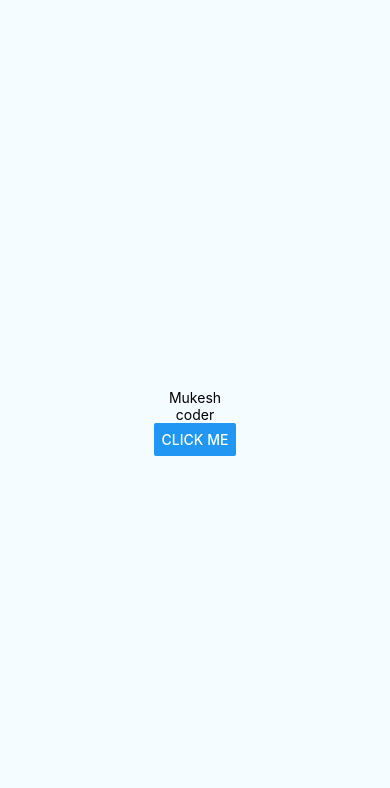
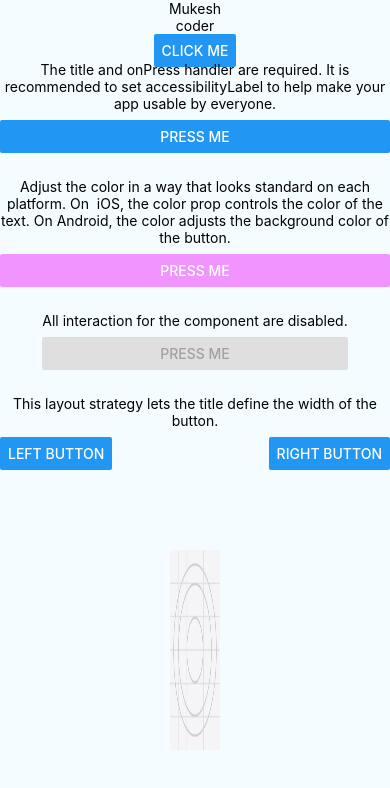
Before and after one commit to Nitesh-Singh-5/Learning-React-Native, a React Native app: screen / in a window 390 px wide. Shown: the top 788 px of the page. Built offline with nearby package versions, Linux system fonts and the light colour scheme.

Commit message:
Learning Image Component in React-Native

```diff
--- a/App.js
+++ b/App.js
@@ -1,6 +1,6 @@
 import { StatusBar } from 'expo-status-bar';
 import React from 'react';
-import { StyleSheet, Text, View, Button, Alert, SafeAreaView } from 'react-native';
+import { StyleSheet, Text, View, Button, Alert, SafeAreaView, Image } from 'react-native';
 
 /*****************        Components         ********************/
 class MyData extends React.Component {
@@ -14,7 +14,7 @@
       name: "Suresh",
       status: "single",
     })
-    console.log("updated", this.state);
+    // console.log("updated", this.state);
   }
 
   render() {
@@ -31,6 +31,113 @@
     )
   }
 }
+
+
+/*********      Button          ********/
+
+
+const styles = StyleSheet.create({
+  container: {
+    flex: 1,
+    justifyContent: 'center',
+    alignItems: 'center',
+    backgroundColor: '#F5FCFF',
+  },
+  title: {
+    textAlign: 'center',
+    marginVertical: 8,
+  },
+  fixToText: {
+    flexDirection: 'row',
+    justifyContent: 'space-between',
+  },
+  separator: {
+    marginVertical: 8,
+    borderBottomColor: '#737373',
+    borderBottomWidth: StyleSheet.hairlineWidth,
+  },
+  stretch: {
+    width: 50,
+    height: 200,
+    resizeMode: 'stretch',
+  },
+
+});
+
+
+const Separator = () => (
+  <View style={styles.separator} />
+);
+const ButtonDetail = () => {
+  return (
+    <>
+      <SafeAreaView style={styles.container}>
+        <View>
+          <Text style={styles.title}>
+            The title and onPress handler are required. It is recommended to set accessibilityLabel to help make your app usable by everyone.
+          </Text>
+          <Button
+            title="Press me"
+            onPress={() => Alert.alert('Simple Button pressed')}
+          />
+        </View>
+        <Separator />
+        <View>
+          <Text style={styles.title}>
+            Adjust the color in a way that looks standard on each platform. On  iOS, the color prop controls the color of the text. On Android, the color adjusts the background color of the button.
+          </Text>
+          <Button
+            title="Press me"
+            color="#f194ff"
+            onPress={() => Alert.alert('Button with adjusted color pressed')}
+          />
+        </View>
+        <Separator />
+        <View>
+          <Text style={styles.title}>
+            All interaction for the component are disabled.
+          </Text>
+          <Button
+            title="Press me"
+            disabled
+            onPress={() => Alert.alert('Cannot press this one')}
+          />
+        </View>
+        <Separator />
+        <View>
+          <Text style={styles.title}>
+            This layout strategy lets the title define the width of the button.
+          </Text>
+          <View style={styles.fixToText}>
+            <Button
+              title="Left button"
+              onPress={() => Alert.alert('Left button pressed')}
+            />
+            <Button
+              title="Right button"
+              onPress={() => Alert.alert('Right button pressed')}
+            />
+          </View>
+        </View>
+      </SafeAreaView>
+    </>
+  )
+}
+/*              Image Details                */
+
+
+const DisplayAnImageWithStyle = () => {
+  return (
+    <View style={styles.container}>
+      <Image
+        style={styles.stretch}
+        source={require('./assets/icon.png')}
+      />
+    </View>
+  );
+}
+
+/*          APP Function       */
 
 export default function App() {
   const disp = ['eat', 'code', 'sleep']
@@ -51,17 +158,8 @@
       <MyData name="Ramesh" status="Single" />
       <MyData name="Suresh" status="Commited" /> */}
       <MyData />
-
+      <ButtonDetail />
+      <DisplayAnImageWithStyle />
     </View>
   );
 }
-
-const styles = StyleSheet.create({
-  container: {
-    flex: 1,
-    justifyContent: 'center',
-    alignItems: 'center',
-    backgroundColor: '#F5FCFF',
-  },
-
-});
```
